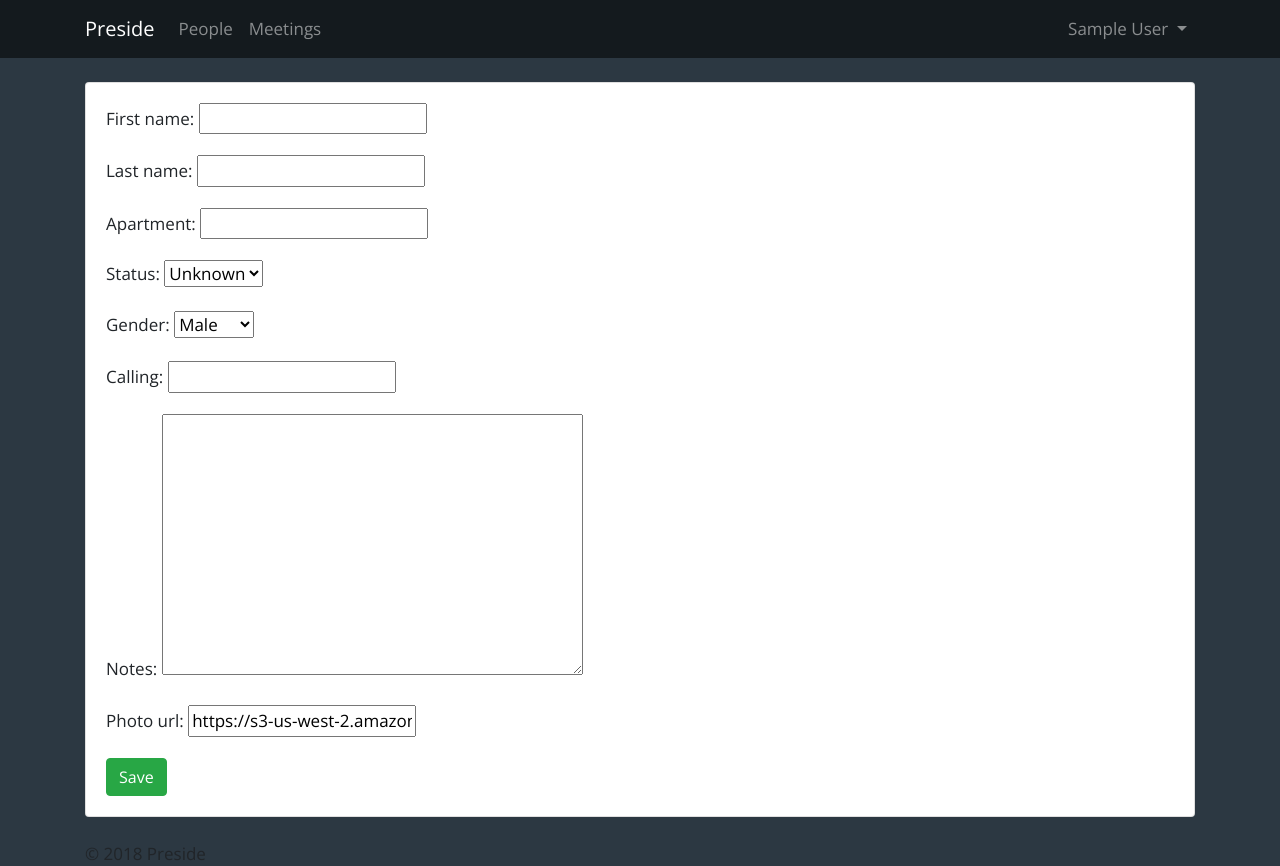
After one commit to devbytyler/preside, a Django app: page /persons/add in a window 1280 px wide. The commit adds this page. Run offline with Django 3.2, Linux system fonts and the light colour scheme; the visitor is signed in with stand-in values (Sample User, id 1); some libraries are stand-ins or nearby versions.

Commit message:
Lots of stuff

```diff
--- /dev/null
+++ b/app/forms.py
@@ -0,0 +1,51 @@
+from django import forms
+from django.contrib.auth import authenticate
+from django.core.exceptions import ValidationError
+from django.db import models
+from app.models import Person, User
+from django.forms import Textarea
+
+class LoginForm(forms.ModelForm):
+    class Meta:
+        model = User
+        fields = ('username', 'password')
+        help_texts = {
+            'username': '',
+        }
+        widgets = {
+            'username': forms.TextInput(),
+            'password': forms.PasswordInput(),
+        }
+
+    def __init__(self, *args, **kwargs):
+        self.request = kwargs.pop('request', None)
+        super().__init__(*args, **kwargs)
+
+    def clean(self):
+        username = self.cleaned_data.get('username')
+        password = self.cleaned_data.get('password')
+        user = authenticate(self.request, username=username, password=password)
+        self.cleaned_data['user'] = user
+        if not user or not user.is_active:
+            raise forms.ValidationError(
+                "Sorry, the username or password is invalid. Please try again.")
+        return self.cleaned_data
+
+class PersonForm(forms.ModelForm):
+
+    class Meta:
+        model = Person
+        fields = [
+            "first_name",
+            "last_name",
+            "apartment",
+            "status",
+            "gender",
+            "calling",
+            "notes",
+            "photo_url"
+        ]
+
+    def __init__(self, *args, **kwargs):
+        self.request = kwargs.pop('request', None)
+        super().__init__(*args, **kwargs)
--- a/app/static/app/style.css
+++ b/app/static/app/style.css
@@ -1,5 +1,43 @@
 body {
-  background-color: #2C3842; }
+  background-color: #2C3842;
+  font-family: 'Open Sans', sans-serif;
+  font-size: 17px; }
+
+.person-card .card-body {
+  padding: 0 15px 15px 15px; }
+
+.person-card .student-card-header {
+  position: relative;
+  top: -18px; }
+  .person-card .student-card-header .name {
+    color: #2C3842;
+    font-size: 1.1em;
+    font-weight: 600;
+    margin-top: 12px; }
+  .person-card .student-card-header .status-dot {
+    width: 20px;
+    height: 20px;
+    border-radius: 50%; }
+  .person-card .student-card-header div.UNKNOWN {
+    background-color: rgba(0, 0, 0, 0.2); }
+  .person-card .student-card-header div.RED {
+    background-color: rgba(255, 30, 0, 0.8); }
+  .person-card .student-card-header div.GREEN {
+    background-color: #19da49; }
+  .person-card .student-card-header div.YELLOW {
+    background-color: rgba(255, 196, 0, 0.8); }
 
 .person-card .person-image {
-  border-radius: 50%; }
+  max-width: 60%;
+  border-radius: 50%;
+  position: relative;
+  box-shadow: 3px 1px 6px 0 rgba(0, 0, 0, 0.2); }
+
+.bg-black {
+  background-color: #141a1e; }
+
+.card-container {
+  display: grid;
+  grid-template-columns: repeat(auto-fill, minmax(225px, 1fr));
+  grid-gap: 2rem;
+  grid-row-gap: 2.5rem; }
--- a/app/static/app/style.scss
+++ b/app/static/app/style.scss
@@ -1,12 +1,61 @@
 $lightGray: #eee;
 $darkGray: #2C3842;
+$black:  #141a1e;
 
 body {
     background-color: $darkGray;
+    font-family: 'Open Sans', sans-serif;
+    font-size: 17px;
 }
 
+
+
 .person-card {
+    .card-body {
+        padding: 0 15px 15px 15px;
+    }
+    .student-card-header {
+        position: relative;
+        top: -18px;
+        .name {
+            color: $darkGray;
+            font-size: 1.1em;
+            font-weight: 600;
+            margin-top: 12px;
+        }
+        .status-dot {
+            width: 20px;
+            height: 20px;
+            border-radius: 50%;
+        }
+        div.UNKNOWN {
+            background-color: rgba(0,0,0,0.2)
+        }
+        div.RED {
+            background-color: rgba(255, 30, 0, 0.8)
+        }
+        div.GREEN {
+            background-color: rgb(25, 218, 73)
+        }
+        div.YELLOW {
+            background-color: rgba(255, 196, 0, 0.8)
+        }
+    }
     .person-image {
+        max-width: 60%;
         border-radius: 50%;
+        position: relative;
+        box-shadow: 3px 1px 6px 0 rgba(0, 0, 0, 0.2);
     }
 }
+
+.bg-black {
+    background-color: $black;
+}
+
+.card-container {
+    display: grid;
+    grid-template-columns: repeat(auto-fill, minmax(225px, 1fr));
+    grid-gap: 2rem;
+    grid-row-gap: 2.5rem;
+}
--- a/app/templates/base.html
+++ b/app/templates/base.html
@@ -14,16 +14,36 @@
 </head>
 
 <body>
-    <div class="main-nav-wrapper">
-        <div class="main-nav-container container navbar navbar-dark navbar-expand-lg">
-            <a href="{% url 'persons' %}">
-                Preside
-            </a>
-            <a href="#">
-                Meetings
-            </a>
+    <nav class="navbar navbar-expand-lg navbar-dark bg-black">
+        <div class="container">
+            <a class="navbar-brand" href="#">Preside</a>
+            <button class="navbar-toggler" type="button" data-toggle="collapse" data-target="#navbarText" aria-controls="navbarText" aria-expanded="false" aria-label="Toggle navigation">
+                <span class="navbar-toggler-icon"></span>
+            </button>
+            {% if request.user.is_authenticated %}
+            <div class="collapse navbar-collapse" id="navbarText">
+                <ul class="navbar-nav mr-auto">
+                    <li class="nav-item">
+                    <a class="nav-link" href="{% url 'persons' %}">People</a>
+                    </li>
+                    <li class="nav-item">
+                        <a class="nav-link" href="#">Meetings</a>
+                    </li>
+                </ul>
+                <ul class="navbar-nav ml-auto">
+                    <div class="dropdown">
+                        <span class="dropdown-toggle nav-link" id="dropdownMenuButton" data-toggle="dropdown" aria-haspopup="true" aria-expanded="false">
+                            {{request.user.get_full_name}}
+                        </span>
+                        <div class="dropdown-menu" aria-labelledby="dropdownMenuButton">
+                            <a class="dropdown-item" href="{% url 'sign_out' %}">Log out</a>
+                        </div>
+                    </div>
+                </ul>
+            </div>
+            {% endif %}
         </div>
-    </div>
+    </nav>
 
     <div class="wrapper">
         <div class="main-panel main-panel-big">
--- /dev/null
+++ b/app/templates/person_add_edit.html
@@ -0,0 +1,16 @@
+{% extends "base.html" %}
+
+{% block content %}
+
+<div class="card">
+    <div class="card-body">
+        <form method="post">
+            {% csrf_token %}
+            {{ form.as_p }}
+            <button type="submit" class="btn btn-success">Save</button>
+        </form>
+    </div>
+</div>
+
+
+{% endblock content %}
--- a/app/urls.py
+++ b/app/urls.py
@@ -4,4 +4,9 @@ from . import views
 
 urlpatterns = [
     path('', views.persons, name='persons'),
+    path('sign_in', views.sign_in, name='sign_in'),
+    path('sign_out', views.sign_out, name='sign_out'),
+    path('persons/add', views.add_edit_person, name='persons_add'),
+    path('persons/<int:person_id>/', views.add_edit_person, name='person'),
+    path('persons/<int:person_id>/edit', views.add_edit_person, name='persons_edit'),
 ]
--- a/app/views.py
+++ b/app/views.py
@@ -1,14 +1,71 @@
-from django.shortcuts import render
-from django.http import HttpResponse
+from django.contrib import messages
+from django.contrib.auth import authenticate, login, logout
+from django.contrib.auth.forms import PasswordResetForm
+from django.contrib.auth.decorators import login_required
+# from django.contrib.auth.hashers import make_password
+from django.core.exceptions import ValidationError
+# from django.core.validators import validate_email
+from django.http import Http404, HttpResponse, HttpResponseBadRequest, HttpResponseRedirect, JsonResponse
+from django.shortcuts import redirect, render, get_object_or_404, reverse
+from django.template.loader import render_to_string
+from django.views.decorators.csrf import csrf_exempt
 
 from .models import Person
+from app import forms
 
+def sign_in(request):
+    if request.method == 'POST':
+        form = forms.LoginForm(request.POST, request=request)
+        if form.is_valid():
+            user = form.cleaned_data.get('user')
+            if user is not None:
+                login(request, user)
+                return redirect('persons')
+    else:
+        form = forms.LoginForm()
+    context = {
+        'form': form,
+    }
+    return render(request, 'sign_in.html', context)
+
+
+def sign_out(request):
+    logout(request)
+    return redirect('sign_in')
+
+@login_required
 def persons(request):
 
     persons = Person.objects.all()
     context = {
         'persons': persons,
-        'message': "Heelo this working"
     }
 
     return render(request, 'persons.html', context)
+
+@login_required
+def person(request, person_id):
+    person = get_object_or_404(Person, pk=person_id)
+    context = {
+        'person': person,
+    }
+    return render(request, 'person.html', context)
+
+@login_required
+def add_edit_person(request, person_id=None):
+    person = get_object_or_404(Person, pk=person_id) if person_id else None
+    context = {}
+    if request.method == 'POST':
+        form = forms.PersonForm(request.POST, request=request,  instance=person)
+        if form.is_valid():
+            person = form.save(commit=False)
+            person.organization = request.user.organization
+            person.save()
+            messages.success(request, 'Person saved successfully')
+            return redirect('persons')
+    else:
+        form = forms.PersonForm(instance=person)
+        context = {
+            'form': form,
+        }
+    return render(request, 'person_add_edit.html', context)
--- a/preside/settings.py
+++ b/preside/settings.py
@@ -140,5 +140,7 @@ STATIC_URL = '/static/'
 STATIC_ROOT = 'static'
 STATICFILES_STORAGE = 'django.contrib.staticfiles.storage.ManifestStaticFilesStorage'
 
-# AUTH_USER_MODEL = 'app.User'
-# LOGIN_URL = '/login/'
+AUTH_USER_MODEL = 'app.User'
+
+LOGIN_URL = 'sign_in'
+LOGIN_REDIRECT_URL = 'sign_in'
```
Also changed, not shown: app/management/commands/dbseed.py (+12 -1 lines), app/models.py (+19 -105 lines), app/templates/person.html (added, +7 -0 lines), app/templates/persons.html (+10 -6 lines), app/templates/sign_in.html (added, +11 -0 lines), app/migrations/0001_initial.py, app/migrations/0002_person_photo_url.py (deleted).
